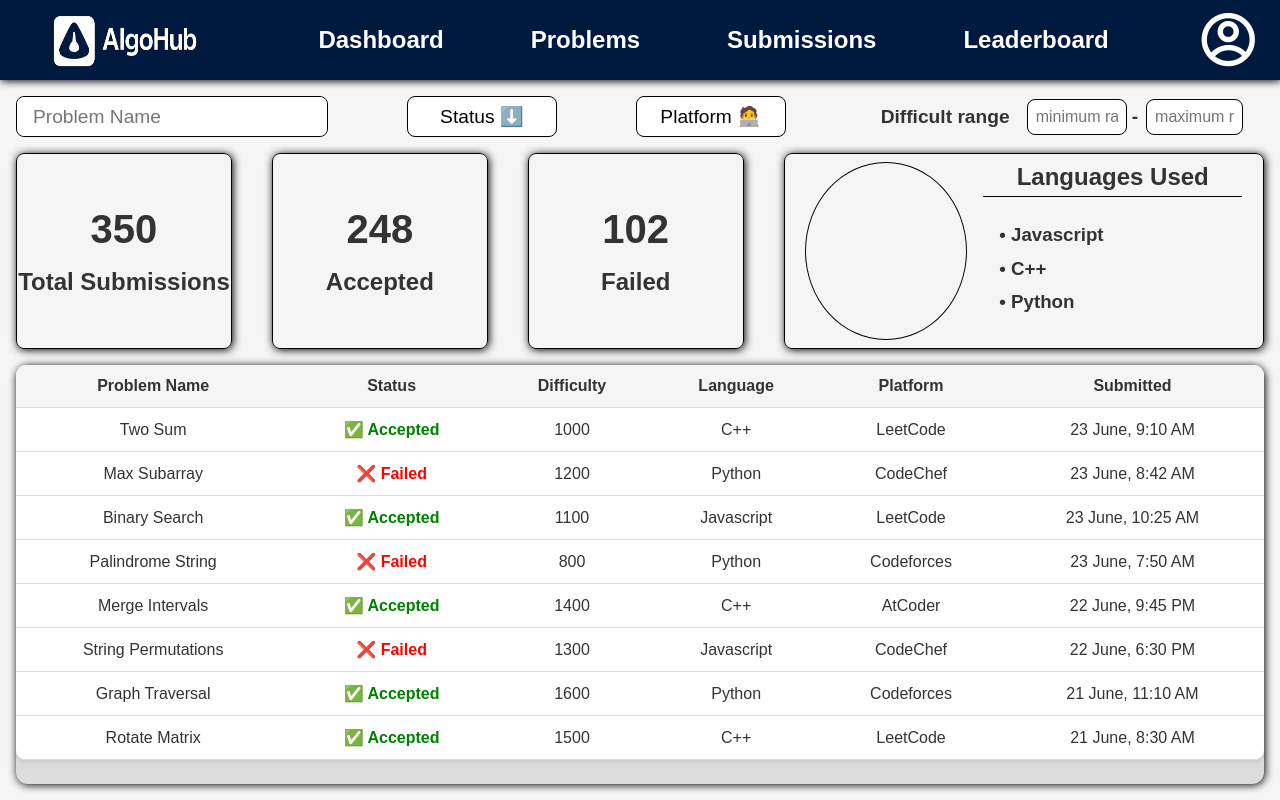
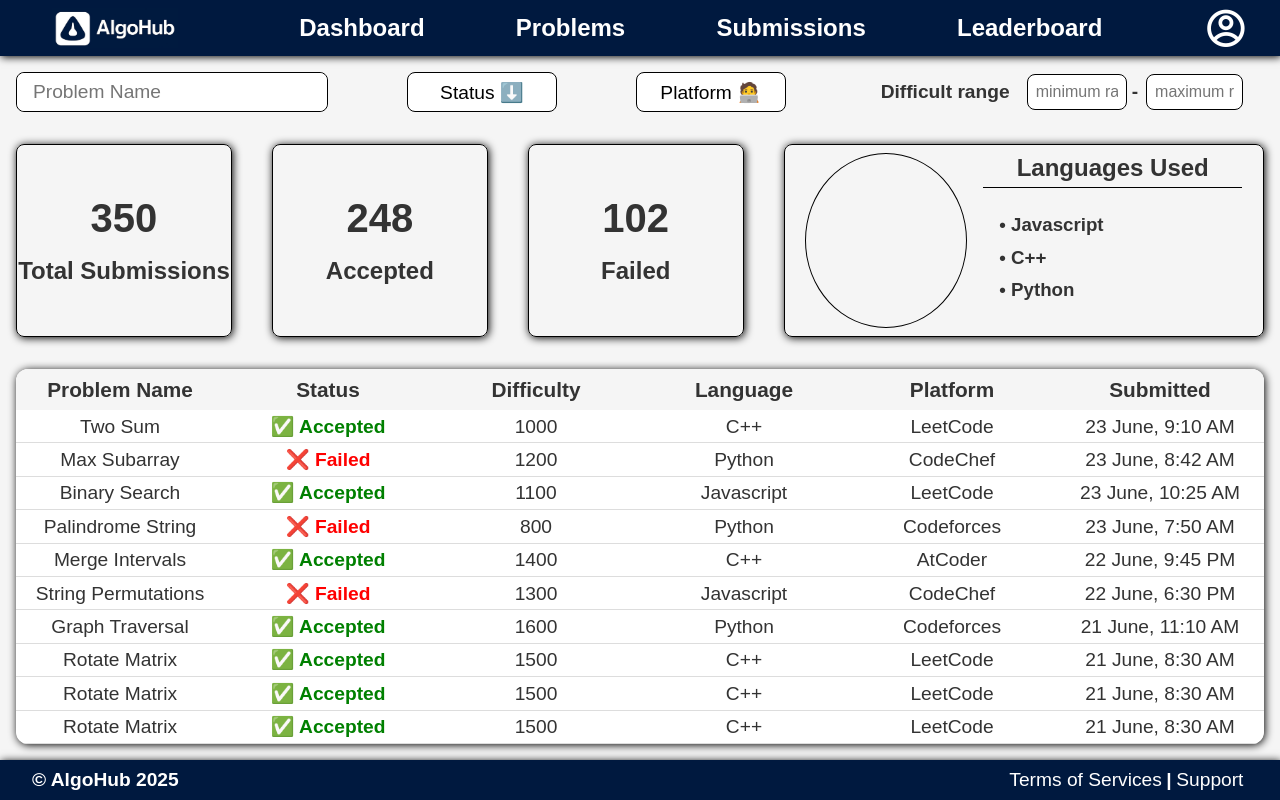
Before and after one commit to aman-shahi-dev/algohub, a plain HTML site: page submissions.html in a window 1280 px wide. Drawn offline with nearby package versions, Linux system fonts and the light colour scheme.

Commit message:
added footer and changed the size of the navbar and hero section

```diff
--- a/css/leaderboard.css
+++ b/css/leaderboard.css
@@ -66,7 +66,7 @@ button:focus{
 
 .navbar{
     width: 100%;
-    height: 10%;
+    height: 7%;
     /* background-color: rgb(222, 143, 59); */
     /* background-color: rgb(16, 154, 154); */
     /* background-color: #18273F; */
@@ -84,8 +84,8 @@ button:focus{
 }
 
 #logoBtn{
-    width: 15%;
-    height: 100%;
+    width: 13%;
+    height: auto;
     background: none;
     display: flex;
     justify-content: center;
@@ -110,7 +110,7 @@ button:focus{
 }
 
 #profileBtn i {
-    font-size: 4rem;
+    font-size: 2.8rem;
     width: 100%;
     height: 100%;
     display: flex;
@@ -122,6 +122,38 @@ button:focus{
 
 .hero{
     width: 100%;
-    height: 90%;
+    height: 88%;
     display: flex;
+    /* background-color: aquamarine; */
 }
+
+
+.footer{
+    width: 100%;
+    height: 5%;
+    background-color: #00193F;
+    display:flex;
+    align-items: center;
+    justify-content: space-between;
+    padding: 0rem 2rem;
+    color: white;
+    box-shadow: 1px 1px 8px black;
+}
+
+.footerLeft{
+    width: 20%;
+    height: 100%;
+    font-size: 1.2rem;
+    display: flex;
+    justify-content: flex-start;
+    align-items: center;
+}
+
+.footerRight{
+    width: 20%;
+    height: 100%;
+    font-size: 1.2rem;
+    display: flex;
+    justify-content: space-evenly;
+    align-items: center;
+}
--- a/css/problems.css
+++ b/css/problems.css
@@ -66,7 +66,7 @@ button:focus{
 
 .navbar{
     width: 100%;
-    height: 10%;
+    height: 7%;
     /* background-color: rgb(222, 143, 59); */
     /* background-color: rgb(16, 154, 154); */
     /* background-color: #18273F; */
@@ -84,8 +84,8 @@ button:focus{
 }
 
 #logoBtn{
-    width: 15%;
-    height: 100%;
+    width: 13%;
+    height: auto;
     background: none;
     display: flex;
     justify-content: center;
@@ -110,7 +110,7 @@ button:focus{
 }
 
 #profileBtn i {
-    font-size: 4rem;
+    font-size: 2.8rem;
     width: 100%;
     height: 100%;
     display: flex;
@@ -122,6 +122,39 @@ button:focus{
 
 .hero{
     width: 100%;
-    height: 90%;
+    height: 88%;
     display: flex;
 }
+
+
+
+
+.footer{
+    width: 100%;
+    height: 5%;
+    background-color: #00193F;
+    display:flex;
+    align-items: center;
+    justify-content: space-between;
+    padding: 0rem 2rem;
+    color: white;
+    box-shadow: 1px 1px 8px black;
+}
+
+.footerLeft{
+    width: 20%;
+    height: 100%;
+    font-size: 1.2rem;
+    display: flex;
+    justify-content: flex-start;
+    align-items: center;
+}
+
+.footerRight{
+    width: 20%;
+    height: 100%;
+    font-size: 1.2rem;
+    display: flex;
+    justify-content: space-evenly;
+    align-items: center;
+}
--- a/css/submissions.css
+++ b/css/submissions.css
@@ -66,7 +66,7 @@ button:focus{
 
 .navbar{
     width: 100%;
-    height: 10%;
+    height: 7%;
     /* background-color: rgb(222, 143, 59); */
     /* background-color: rgb(16, 154, 154); */
     /* background-color: #18273F; */
@@ -84,8 +84,8 @@ button:focus{
 }
 
 #logoBtn{
-    width: 15%;
-    height: 100%;
+    width: 13%;
+    height: auto;
     background: none;
     display: flex;
     justify-content: center;
@@ -110,7 +110,7 @@ button:focus{
 }
 
 #profileBtn i {
-    font-size: 4rem;
+    font-size: 2.8rem;
     width: 100%;
     height: 100%;
     display: flex;
@@ -120,15 +120,16 @@ button:focus{
 }
 
 
+
 .hero{
     width: 100%;
-    height: 90%;
+    height: 88%;
     display: flex;
     justify-content: center;
     align-items: center;
     flex-direction: column;
     padding: 1rem 1rem;
-    gap: 1rem;
+    gap: 2rem;
 }
 
 .tabs{
@@ -295,7 +296,7 @@ button:focus{
 
 .cards{
     width: 100%;
-    height: 30%;
+    height: 35%;
     /* border: 1px solid black; */
     display: flex;
     gap: 2.5rem;
@@ -413,34 +414,44 @@ button:focus{
     font-size: 1.5rem;
 }
 
-.problemDetails{
+.problemDetails {
     width: 100%;
-    height: 64%;
-    /* border: 3px solid black; */
+    height: 68%;
     box-shadow: 1px 1px 8px black;
     border-radius: 12px;
-    background-color: rgba(25, 24, 24, 0.11);
+    /* background-color: rebeccapurple; */
+    display: flex;
+    flex-direction: column;
+    overflow: hidden;
+    /* border: 3px solid black; */
 }
 
 .problemDetails table {
     width: 100%;
+    height: 100%;
     border-collapse: collapse;
     background-color: white;
-  border-radius: 10px;
-  overflow: hidden;
-  box-shadow: 0 2px 6px rgba(0,0,0,0.1);
-}
-
-.problemDetails th,
-.problemDetails td {
-  padding: 12px 15px;
-  text-align: center;
-  border-bottom: 1px solid #ddd;
+    border-radius: 12px;
+    box-shadow: 0 2px 6px rgba(0, 0, 0, 0.1);
+    table-layout: fixed;
+    font-size: 1.2rem;
 }
 
 .problemDetails th {
     background-color: #f5f5f5;
     font-weight: bold;
+    height: 6.5%; /* More height for heading */
+    line-height: calc(54vh * 0.095); /* Vertical center */
+    font-size: 1.3rem; /* Slightly bigger font */
+}
+
+.problemDetails td {
+    height: 4.91%; /* 10 rows × 4.91 = ~49.1% + heading = ~55.6% (close to 54%) */
+    line-height: calc(54vh * 0.0491); /* Vertical alignment */
+    border-bottom: 1px solid #ddd;
+    text-align: center;
+    padding: 0;
+    font-size: 1.2rem;
 }
 
 .problemDetails .accepted {
@@ -452,3 +463,34 @@ button:focus{
     color: red;
     font-weight: bold;
 }
+
+
+.footer{
+    width: 100%;
+    height: 5%;
+    background-color: #00193F;
+    display:flex;
+    align-items: center;
+    justify-content: space-between;
+    padding: 0rem 2rem;
+    color: white;
+    box-shadow: 1px 1px 8px black;
+}
+
+.footerLeft{
+    width: 20%;
+    height: 100%;
+    font-size: 1.2rem;
+    display: flex;
+    justify-content: flex-start;
+    align-items: center;
+}
+
+.footerRight{
+    width: 20%;
+    height: 100%;
+    font-size: 1.2rem;
+    display: flex;
+    justify-content: space-evenly;
+    align-items: center;
+}
--- a/style.css
+++ b/style.css
@@ -63,10 +63,9 @@ button:focus{
     align-items: center;
     flex-direction: column;
 }
-
 .navbar{
     width: 100%;
-    height: 10%;
+    height: 7%;
     /* background-color: rgb(222, 143, 59); */
     /* background-color: rgb(16, 154, 154); */
     /* background-color: #18273F; */
@@ -84,8 +83,8 @@ button:focus{
 }
 
 #logoBtn{
-    width: 15%;
-    height: 100%;
+    width: 13%;
+    height: auto;
     background: none;
     display: flex;
     justify-content: center;
@@ -110,7 +109,7 @@ button:focus{
 }
 
 #profileBtn i {
-    font-size: 4rem;
+    font-size: 2.8rem;
     width: 100%;
     height: 100%;
     display: flex;
@@ -121,7 +120,7 @@ button:focus{
 
 .hero{
     width: 100%;
-    height: 90%;
+    height: 88%;
     display: flex;
     /* background: linear-gradient(135deg, #a9a4a4bf, #168d98c1); */
 
@@ -270,3 +269,35 @@ button:focus{
     height: 0.1%;
     background-color: black;
 }
+
+
+
+.footer{
+    width: 100%;
+    height: 5%;
+    background-color: #00193F;
+    display:flex;
+    align-items: center;
+    justify-content: space-between;
+    padding: 0rem 2rem;
+    color: white;
+    box-shadow: 1px 1px 8px black;
+}
+
+.footerLeft{
+    width: 20%;
+    height: 100%;
+    font-size: 1.2rem;
+    display: flex;
+    justify-content: flex-start;
+    align-items: center;
+}
+
+.footerRight{
+    width: 20%;
+    height: 100%;
+    font-size: 1.2rem;
+    display: flex;
+    justify-content: space-evenly;
+    align-items: center;
+}
--- a/submissions.html
+++ b/submissions.html
@@ -187,10 +187,38 @@
                         <td>LeetCode</td>
                         <td>21 June, 8:30 AM</td>
                     </tr>
+                    <tr>
+                        <td>Rotate Matrix</td>
+                        <td class="accepted">✅ Accepted</td>
+                        <td>1500</td>
+                        <td>C++</td>
+                        <td>LeetCode</td>
+                        <td>21 June, 8:30 AM</td>
+                    </tr>
+                    <tr>
+                        <td>Rotate Matrix</td>
+                        <td class="accepted">✅ Accepted</td>
+                        <td>1500</td>
+                        <td>C++</td>
+                        <td>LeetCode</td>
+                        <td>21 June, 8:30 AM</td>
+                    </tr>
                     </tbody>
                 </table>
             </div>
         </div>
+
+        <div class="footer">
+            <div class="footerLeft">
+                <h2>&copy; AlgoHub 2025</h2>
+            </div>
+            <div class="footerRight">
+                <a href="">Terms of Services</a>
+                <h2>|</h2>
+                <a href="">Support</a>
+            </div>
+        </div>
+
     </div>
 </body>
 <script src="./js/subsmissions.js"></script>
```
Also changed, not shown: index.html (+12 -0 lines), leaderboard.html (+16 -0 lines), problems.html (+12 -0 lines). Lines whose indentation alone changed are shown as unchanged.
